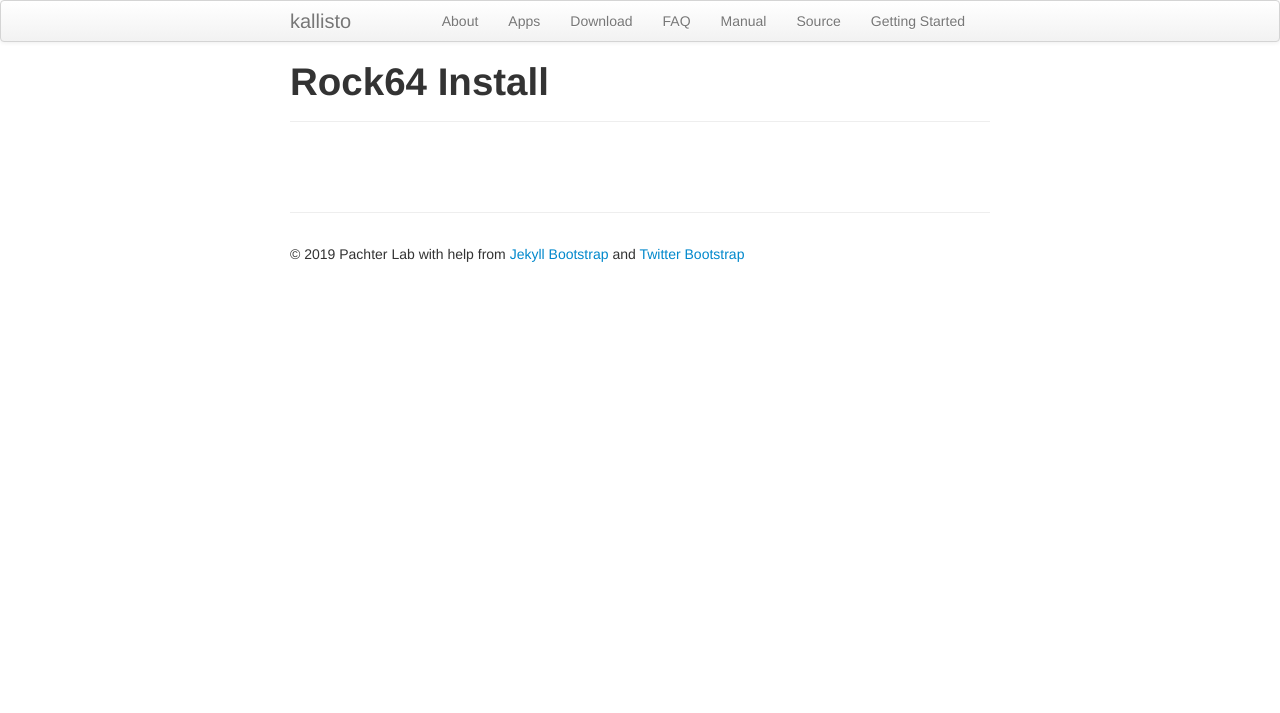
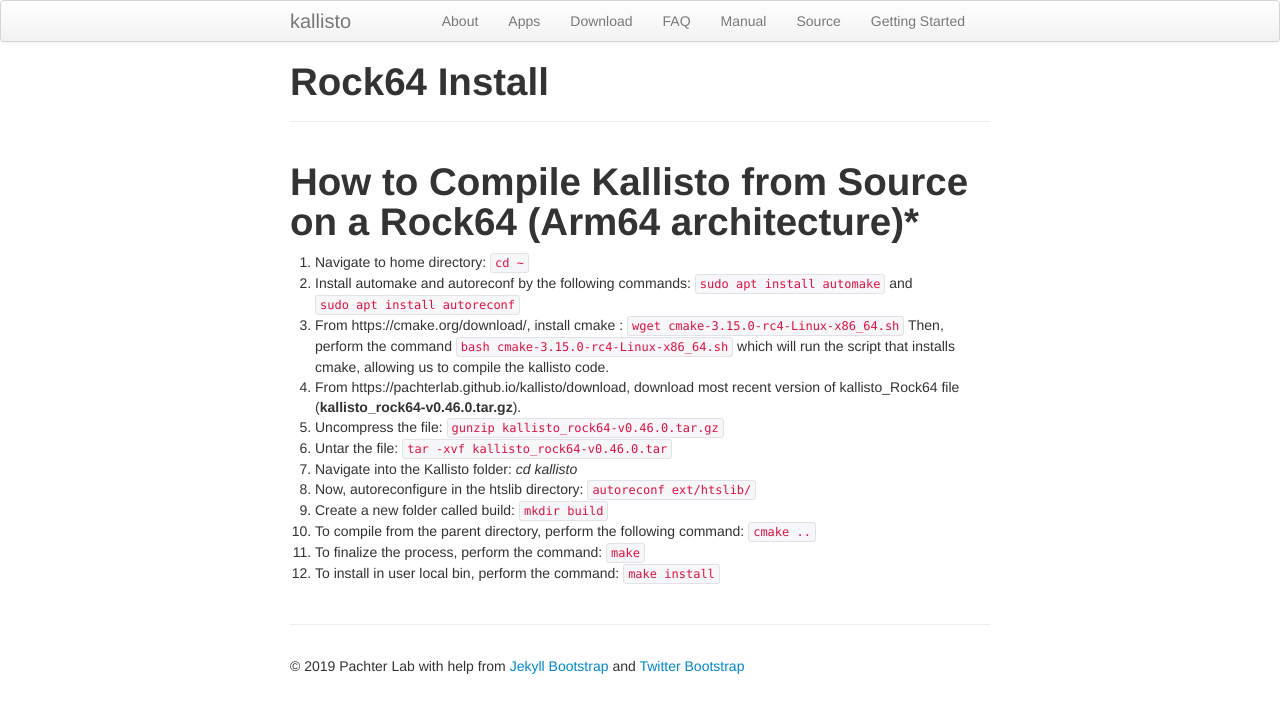
Before and after one commit to pachterlab/kallisto, a Jekyll site: the page built from rock64_install.md, in a window 1280 px wide. Shown: the top 713 px of the page. Built offline with Jekyll 4.4.1, drawn with Linux system fonts in a browser that asks for light colours.

Commit message:
Update rock64_install.md

```diff
--- a/rock64_install.md
+++ b/rock64_install.md
@@ -4,3 +4,19 @@
 ---
 
 {% include JB/setup %}
+
+# How to Compile Kallisto from Source on a Rock64 (Arm64 architecture)*
+
+0. Navigate to home directory: `cd ~`
+1. Install automake and autoreconf by the following commands: `sudo apt install automake` and `sudo apt install autoreconf`
+2. From https://cmake.org/download/, install cmake : `wget cmake-3.15.0-rc4-Linux-x86_64.sh`
+Then, perform the command  `bash cmake-3.15.0-rc4-Linux-x86_64.sh` which will run the script that installs cmake, allowing us to compile the kallisto code.
+3. From https://pachterlab.github.io/kallisto/download, download most recent version of kallisto_Rock64 file (**kallisto_rock64-v0.46.0.tar.gz**).
+4. Uncompress the file: `gunzip kallisto_rock64-v0.46.0.tar.gz`
+5. Untar the file: `tar -xvf kallisto_rock64-v0.46.0.tar`
+6. Navigate into the Kallisto folder: *cd kallisto*
+7. Now, autoreconfigure in the htslib directory: `autoreconf ext/htslib/`
+8. Create a new folder called build: `mkdir build`
+9. To compile from the parent directory, perform the following command: `cmake ..`
+10. To finalize the process, perform the command: `make`
+11. To install in user local bin, perform the command: `make install`
```
